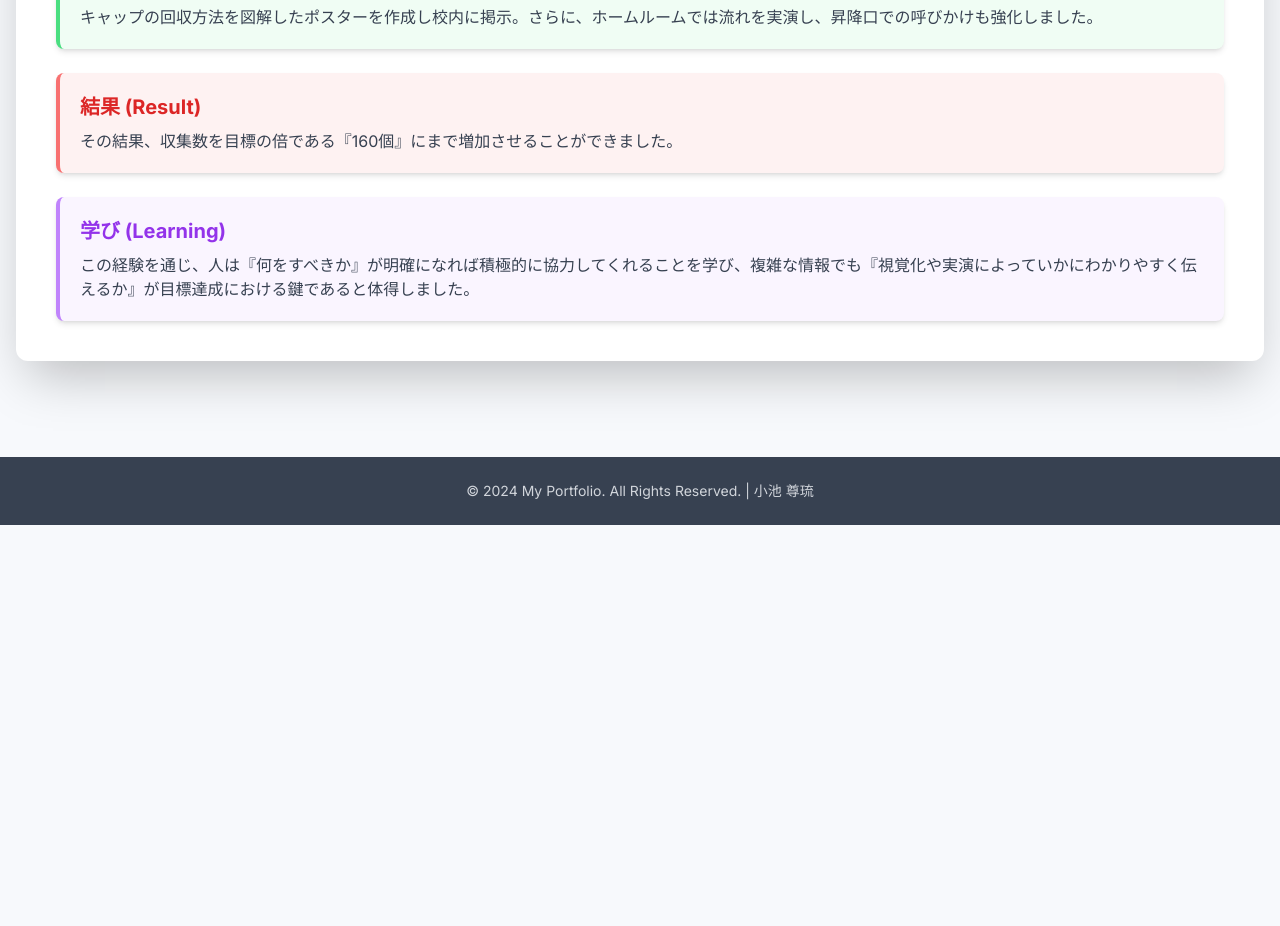
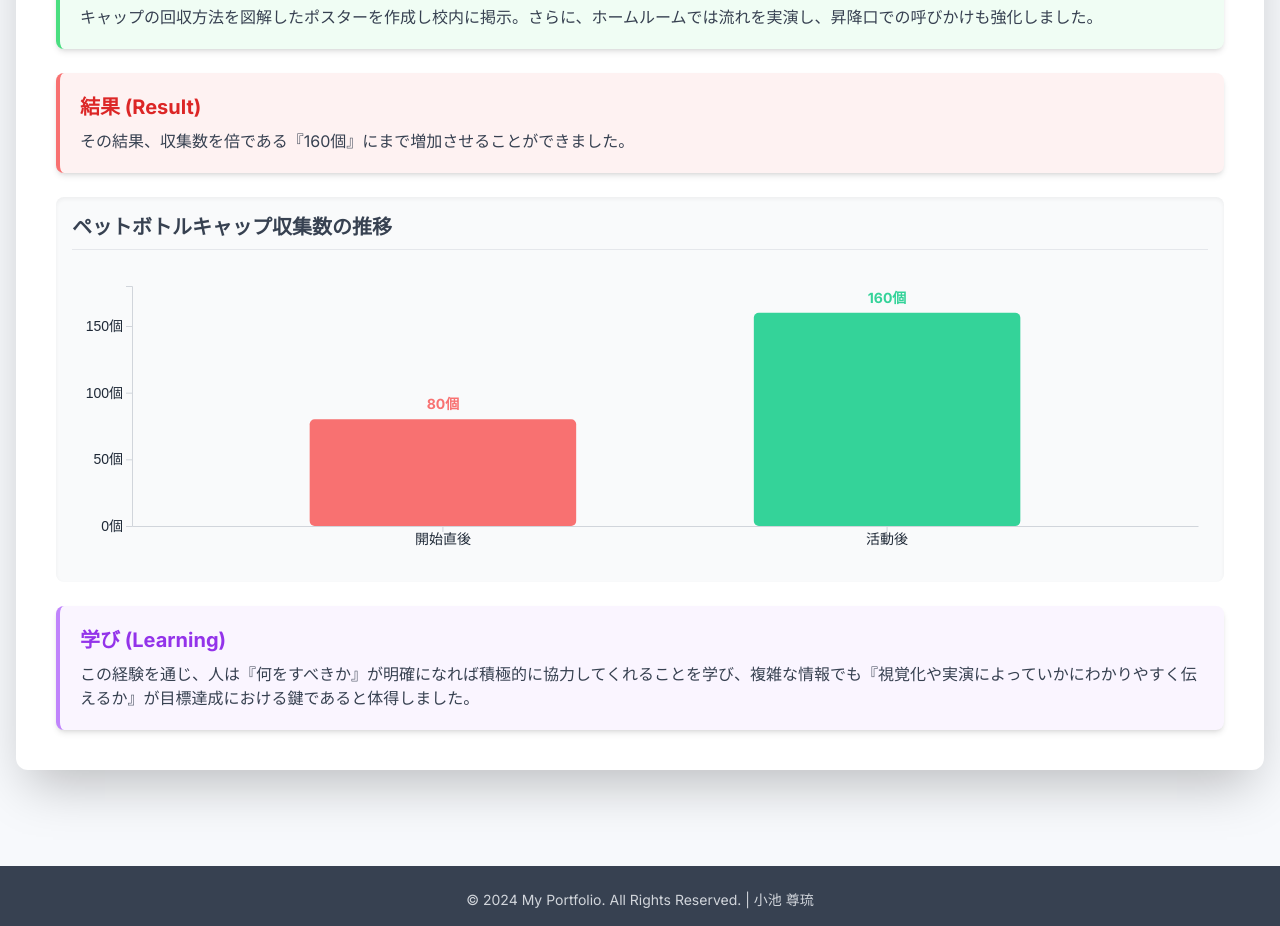
Before and after one commit to csta25037/myportfolio, a plain HTML site: page index.html in a window 1280 px wide. Shown: the part 848-1774 px from the top of the page. Before the commit the page ends 1373 px from the top, so only its background shows below. Drawn offline with nearby package versions, Linux system fonts and the light colour scheme.

Commit message:
グラフ挿入

```diff
--- a/index.html
+++ b/index.html
@@ -8,6 +8,8 @@
     <script src="https://cdn.tailwindcss.com"></script>
     <!-- Font Awesome CDN for Icons -->
     <link rel="stylesheet" href="https://cdnjs.cloudflare.com/ajax/libs/font-awesome/6.0.0-beta3/css/all.min.css" xintegrity="sha512-..." crossorigin="anonymous" referrerpolicy="no-referrer" />
+    <!-- D3.js CDN for data visualization -->
+    <script src="https://cdnjs.cloudflare.com/ajax/libs/d3/7.8.5/d3.min.js"></script>
 
     <style>
         /* Inter Font 設定 (TailwindはデフォルトでSans-Serifを使用しますが、明確に指定) */
@@ -30,6 +32,10 @@
         }
         ::-webkit-scrollbar-thumb:hover {
             background: #0ea5e9; /* sky-500 */
+        }
+        /* D3.jsで描画されたSVGのテキストカラーを設定 */
+        #cap-chart .domain, #cap-chart .tick line {
+            stroke: #d1d5db; /* gray-300 */
         }
     </style>
 </head>
@@ -78,7 +84,7 @@
 
             <!-- カード形式でS・C・A・Rの要素を構造化 -->
             <div class="space-y-6">
-                <!-- 状況 (Situation) に変更 -->
+                <!-- 状況 (Situation) -->
                 <div class="p-5 border-l-4 border-sky-400 bg-blue-50 rounded-lg shadow-md">
                     <h3 class="text-xl font-bold text-sky-600 mb-2">状況 (Situation)</h3>
                     <p class="text-gray-700">40人クラスの学級委員として、ペットボトルキャップ収集活動を主導しました。</p>
@@ -99,7 +105,15 @@
                 <!-- 結果 (Result) -->
                 <div class="p-5 border-l-4 border-red-400 bg-red-50 rounded-lg shadow-md">
                     <h3 class="text-xl font-bold text-red-600 mb-2">結果 (Result)</h3>
-                    <p class="text-gray-700">その結果、収集数を目標の倍である『160個』にまで増加させることができました。</p>
+                    <p class="text-gray-700">その結果、収集数を倍である『160個』にまで増加させることができました。</p>
+                </div>
+
+                <!-- グラフコンテナを「結果」と「学び」の間に移動 -->
+                <div id="cap-chart-container" class="mb-8 p-4 bg-gray-50 rounded-lg shadow-inner">
+                    <h3 class="text-xl font-bold text-gray-700 mb-4 border-b pb-2">ペットボトルキャップ収集数の推移</h3>
+                    <div id="cap-chart" class="flex justify-center">
+                        <!-- D3.jsグラフがここに描画されます -->
+                    </div>
                 </div>
 
                 <!-- 学び (Learning) -->
@@ -119,5 +133,111 @@
         </div>
     </footer>
 
+    <script>
+        /**
+         * D3.jsを使ってペットボトルキャップ収集数の棒グラフを描画する関数
+         * レスポンシブに対応するため、ウィンドウリサイズ時に再描画されます。
+         */
+        function drawCapChart() {
+            const data = [
+                // ラベルは既に「開始直後」
+                { label: '開始直後', value: 80, color: '#f87171' }, // red-400
+                { label: '活動後', value: 160, color: '#34d399' }  // emerald-400
+            ];
+
+            const container = d3.select("#cap-chart");
+            container.html(""); // 既存のグラフをクリア（リサイズ対応）
+
+            // 左マージンを40から50に増やし、Y軸をグラフエリアの開始位置(X=0)から10px右に配置する
+            const margin = { top: 20, right: 20, bottom: 40, left: 50 };
+            const yAxisOffset = 10; // Y軸とX軸のオフセット (10px = 約1cm)
+
+            // コンテナの幅を取得し、グラフの幅を決定
+            const containerElement = document.getElementById('cap-chart-container');
+            if (!containerElement) return;
+
+            const containerWidth = containerElement.clientWidth - 32; // paddingを考慮
+            const width = containerWidth - margin.left - margin.right;
+            const height = 300 - margin.top - margin.bottom;
+
+            // 幅が0以下の場合、描画をスキップ
+            if (width <= 0) return;
+
+            // --- XスケールとYスケールの定義 (使用する前に定義されていることを確認) ---
+
+            // Xスケール（棒グラフのカテゴリ）
+            const x = d3.scaleBand()
+                .range([0, width])
+                .domain(data.map(d => d.label))
+                .padding(0.4);
+
+            // Yスケール（値）
+            const y = d3.scaleLinear()
+                .domain([0, d3.max(data, d => d.value) + 20]) // 最大値+α
+                .range([height, 0]);
+
+            // SVG要素の作成
+            const svg = container.append("svg")
+                .attr("width", width + margin.left + margin.right)
+                .attr("height", height + margin.top + margin.bottom)
+                .append("g")
+                // グラフ全体を左マージンだけ右にずらす
+                .attr("transform", `translate(${margin.left},${margin.top})`);
+
+            // --- 軸の描画（スケール定義後） ---
+
+            // X軸の描画
+            // X軸全体を右にyAxisOffset (10px) だけ移動させて、棒グラフと位置を揃える
+            svg.append("g")
+                .attr("transform", `translate(${yAxisOffset},${height})`)
+                .call(d3.axisBottom(x).tickSizeOuter(0))
+                .attr("font-size", "14px")
+                // X軸のテキストを下に10pxずらす (0.625emは約10px)
+                .selectAll(".tick text")
+                .attr("dy", "0.625em");
+
+            // Y軸の描画 (左側、ただし10px右にシフト)
+            svg.append("g")
+                .attr("transform", `translate(${yAxisOffset}, 0)`) // X=0から10px右に移動
+                .call(d3.axisLeft(y).ticks(5).tickFormat(d => d + '個'))
+                .attr("font-size", "14px");
+
+            // 棒グラフの描画 (X座標をyAxisOffset分右にずらして、X軸のティックと位置を合わせる)
+            svg.selectAll(".bar")
+                .data(data)
+                .enter().append("rect")
+                .attr("class", "bar")
+                // Xスケールの原点をyAxisOffset分右にずらす
+                .attr("x", d => x(d.label) + yAxisOffset)
+                .attr("width", x.bandwidth())
+                .attr("y", d => y(d.value))
+                .attr("height", d => height - y(d.value))
+                .attr("fill", d => d.color)
+                .attr("rx", 5) // 角を丸くする
+                .attr("ry", 5)
+                .style("transition", "all 0.5s ease-out"); // アニメーション
+
+            // 値ラベルの描画
+            svg.selectAll(".text")
+                .data(data)
+                .enter().append("text")
+                .attr("class", "label text-sm font-bold")
+                // ラベルも棒とX軸に合わせて移動
+                .attr("x", d => x(d.label) + x.bandwidth() / 2 + yAxisOffset)
+                .attr("y", d => y(d.value) - 10)
+                .attr("text-anchor", "middle")
+                .text(d => d.value + '個')
+                .attr("fill", d => d.color)
+                .attr("font-size", "16px");
+        }
+
+        // ページロード時にグラフを描画
+        window.onload = function() {
+            drawCapChart();
+        };
+
+        // ウィンドウリサイズ時にグラフを再描画（レスポンシブ対応）
+        window.addEventListener('resize', drawCapChart);
+    </script>
 </body>
 </html>
```
